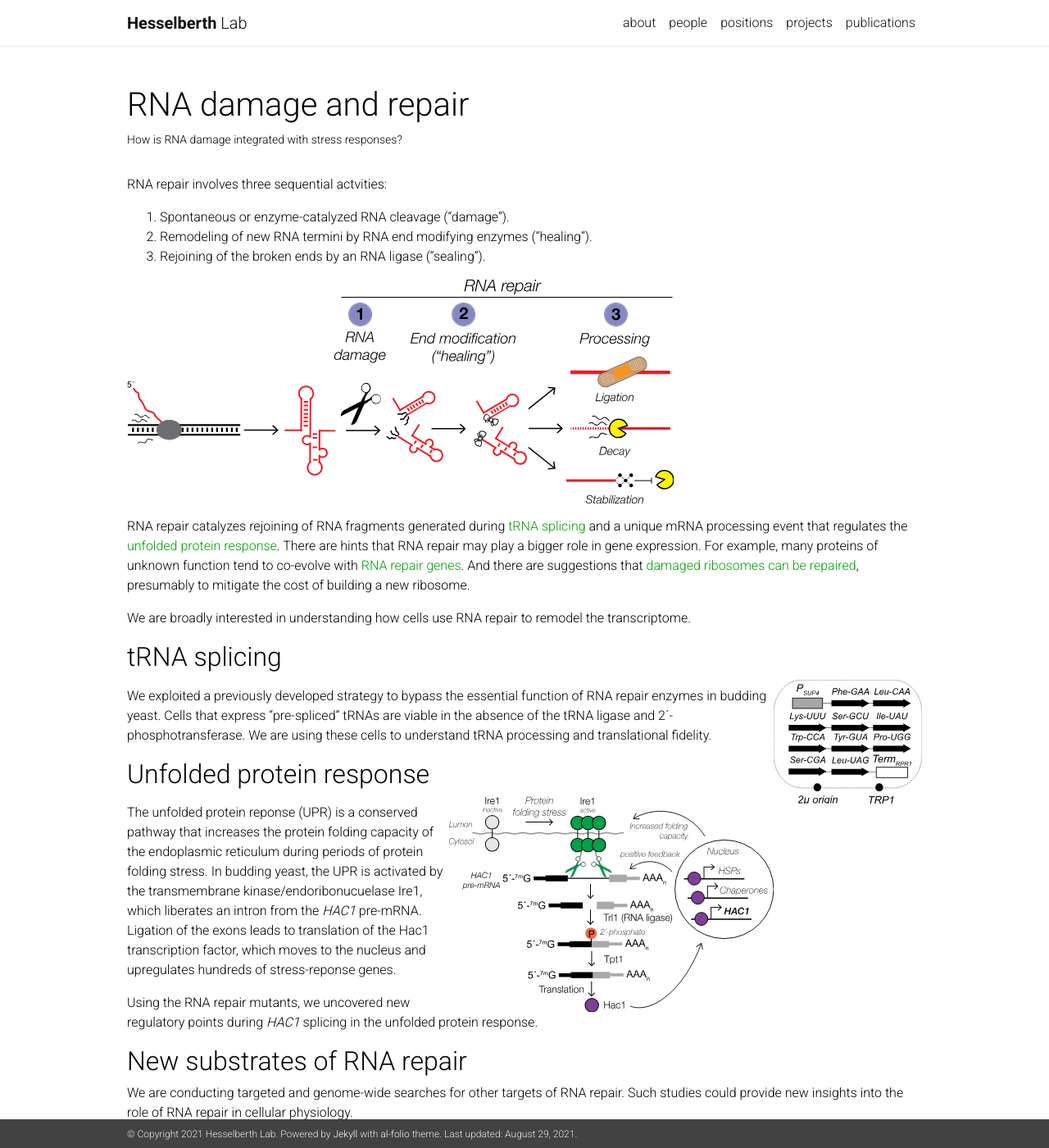
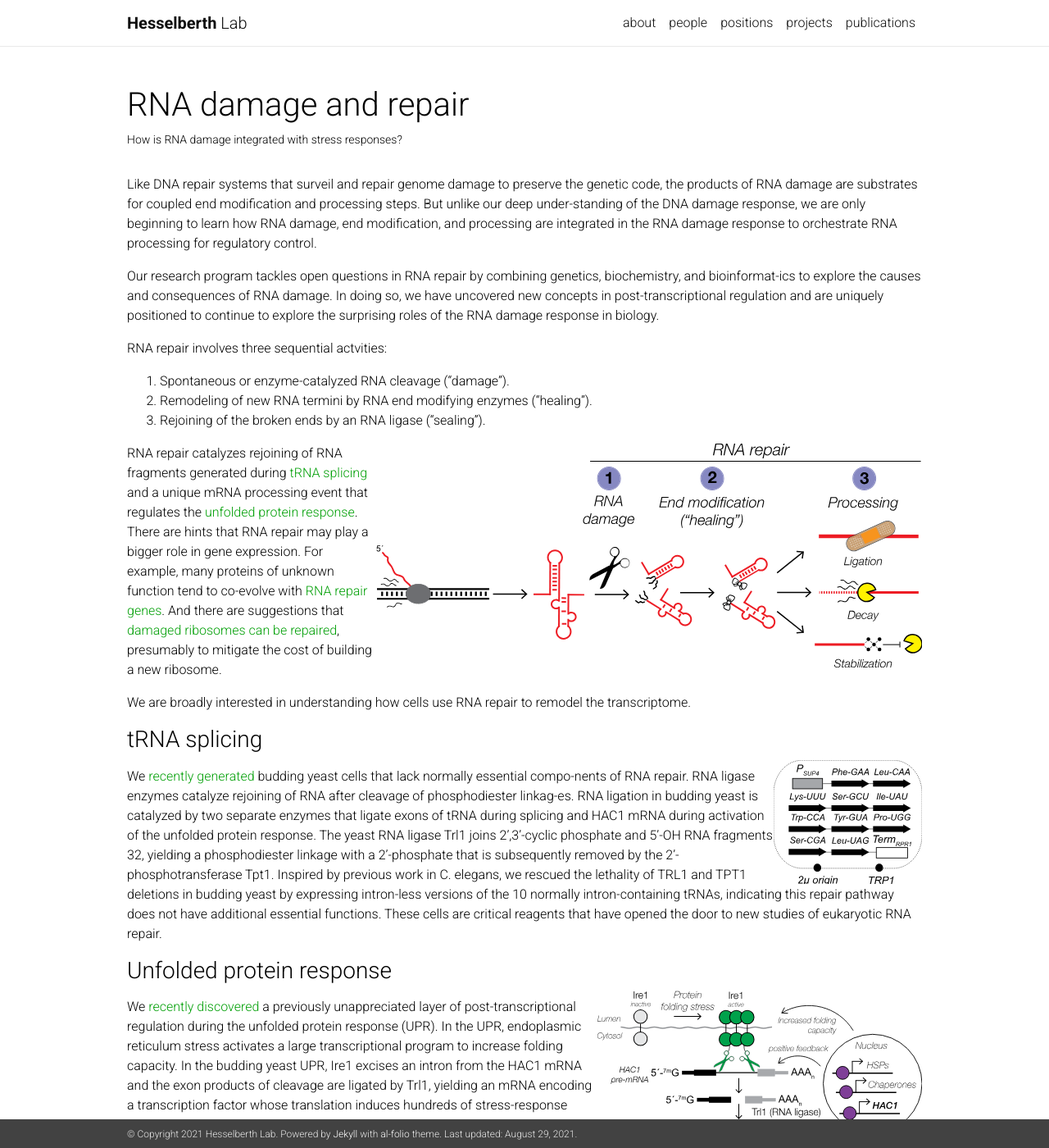
Before and after one commit to lkwhite/lab-website-new, a Jekyll site: the page built from _projects/rna-repair.md, in a window 1280 px wide and 1400 px high. Shown: the whole window at 82% size. Built offline with Jekyll 4.4.1, drawn with Linux system fonts in a browser that asks for light colours; nearby versions of some CDN libraries; comment, search, counter and statistics services are not loaded; a style sheet for code colours, icons or effects is not loaded; some of the changed text lies outside the part shown.

Commit message:
update project

```diff
--- a/_projects/rna-repair.md
+++ b/_projects/rna-repair.md
@@ -7,40 +7,92 @@
 category: research
 ---
 
+Like DNA repair systems that surveil and repair genome damage to preserve
+the genetic code, the products of RNA damage are substrates for coupled
+end modification and processing steps. But unlike our deep under-standing
+of the DNA damage response, we are only beginning to learn how RNA damage,
+end modification, and processing are integrated in the RNA damage response
+to orchestrate RNA processing for regulatory control.
+
+Our research program tackles open questions in RNA repair by combining
+genetics, biochemistry, and bioinformat-ics to explore the causes and
+consequences of RNA damage.  In doing so, we have uncovered new concepts
+in post-transcriptional regulation and are uniquely positioned to continue
+to explore the surprising roles of the RNA damage response in biology.
+
 RNA repair involves three sequential actvities:
 
 1. Spontaneous or enzyme-catalyzed RNA cleavage ("damage").
 2. Remodeling of new RNA termini by RNA end modifying enzymes ("healing").
 3. Rejoining of the broken ends by an RNA ligase ("sealing").
 
-<img src="/assets/img/rna-repair.svg" />
+<img style="float: right;" src="/assets/img/rna-repair.svg">
 
-RNA repair catalyzes rejoining of RNA fragments generated during [tRNA splicing](#trna-splicing) and a unique mRNA processing event that regulates the [unfolded protein response](#unfolded-protein-response). There are hints that RNA repair may play a bigger role in gene expression. For example, many proteins of unknown function tend to co-evolve with [RNA repair genes](https://www.ncbi.nlm.nih.gov/pubmed/27536007). And there are suggestions that [damaged ribosomes can be repaired](https://www.ncbi.nlm.nih.gov/pubmed/27789694), presumably to mitigate the cost of building a new ribosome.
+RNA repair catalyzes rejoining of RNA fragments generated during [tRNA
+splicing](#trna-splicing) and a unique mRNA processing event that
+regulates the [unfolded protein response](#unfolded-protein-response).
+There are hints that RNA repair may play a bigger role in gene expression.
+For example, many proteins of unknown function tend to co-evolve with [RNA
+repair genes](https://www.ncbi.nlm.nih.gov/pubmed/27536007). And there are
+suggestions that [damaged ribosomes can be
+repaired](https://www.ncbi.nlm.nih.gov/pubmed/27789694), presumably to
+mitigate the cost of building a new ribosome.
 
-We are broadly interested in understanding how cells use RNA repair to remodel the transcriptome.
+We are broadly interested in understanding how cells use RNA repair to
+remodel the transcriptome.
 
-## tRNA splicing
+### tRNA splicing
 
 <img style="float: right;" src="/assets/img/trna-block.svg">
 
-We exploited a previously developed strategy to bypass the essential function of RNA repair enzymes in budding yeast. Cells that express "pre-spliced" tRNAs are viable in the absence of the tRNA ligase and 2´-phosphotransferase. We are using these cells to understand tRNA processing and translational fidelity.
+We [recently generated](https://pubmed.ncbi.nlm.nih.gov/29212664/) budding
+yeast cells that lack normally essential compo-nents of RNA repair. RNA
+ligase enzymes catalyze rejoining of RNA after cleavage of phosphodiester
+linkag-es. RNA ligation in budding yeast is catalyzed by two separate
+enzymes that ligate exons of tRNA during splicing and HAC1 mRNA during
+activation of the unfolded protein response.  The yeast RNA ligase Trl1
+joins 2',3'-cyclic phosphate and 5'-OH RNA fragments 32, yielding a
+phosphodiester linkage with a 2'-phosphate that is subsequently removed by
+the 2'-phosphotransferase Tpt1. Inspired by previous work in C. elegans,
+we rescued the lethality of TRL1 and TPT1 deletions in budding yeast by
+expressing intron-less versions of the 10 normally intron-containing
+tRNAs, indicating this repair pathway does not have additional essential
+functions. These cells are critical reagents that have opened the door to
+new studies of eukaryotic RNA repair.
 
-## Unfolded protein response
+### Unfolded protein response
 
 <img style="float: right;" src="/assets/img/upr.svg">
 
-The unfolded protein reponse (UPR) is a conserved pathway that increases the protein folding capacity of the endoplasmic reticulum during periods of protein folding stress. In budding yeast, the UPR is activated by the transmembrane kinase/endoribonucuelase Ire1, which liberates an intron from the *HAC1* pre-mRNA. Ligation of the exons leads to translation of the Hac1 transcription factor, which moves to the nucleus and upregulates hundreds of stress-reponse genes.
+We [recently discovered](https://pubmed.ncbi.nlm.nih.gov/30874502/) a
+previously unappreciated layer of post-transcriptional regulation during
+the unfolded protein response (UPR). In the UPR, endoplasmic reticulum
+stress activates a large transcriptional program to increase folding
+capacity.  In the budding yeast UPR, Ire1 excises an intron from the HAC1
+mRNA and the exon products of cleavage are ligated by Trl1, yielding an
+mRNA encoding a transcription factor whose translation induces hundreds of
+stress-response genes.  Moreover, robust base-pairing between the 5'-exon
+and intron inhibits HAC1 translation Using cells with muta-tions in RNA
+repair and decay enzymes, we showed that kinase-mediated decay of HAC1
+splicing intermedi-ates both suppresses and activates the UPR. Together
+with recent studies our findings support a new paradigm in cell signaling:
+analogous to kinase-mediated signal transduction through pro-tein
+substrates, the UPR is controlled by kinase-mediated signal transduction
+through RNA substrates. These studies provide a strong conceptual
+foundation for understanding new couplings between RNA damage and repair.
 
-Using the RNA repair mutants, we uncovered new regulatory points during *HAC1* splicing in the unfolded protein response.
+### RNA sequencing approaches to study RNA damage repair
 
-## New substrates of RNA repair
+We previously developed methods to capture the [2´,3´-cyclic
+phosphate](/publication/2010/Schutz) and [5´-OH](/publication/2015/Peach)
+products of RNA decay and have used these broadly to study spontaneous and
+enzyme-catalyzed RNA cleavage.
 
-We are conducting targeted and genome-wide searches for other targets of RNA repair. Such studies could provide new insights into the role of RNA repair in cellular physiology.
-
-## RNA-seq methods to study RNA repair
-
-We previously developed methods to capture the [2´,3´-cyclic phosphate](/publication/2010/Schutz) and [5´-OH](/publication/2015/Peach) products of RNA decay and have used these broadly to study spontaneous and enzyme-catalyzed RNA cleavage.
+We are conducting targeted and genome-wide searches for other targets of
+RNA repair. Such studies could provide new insights into the role of RNA
+repair in cellular physiology.
 
 ## Funding
 
-This work is funded by an NIH MIRA grant ([R35 GM119550](https://projectreporter.nih.gov/project_info_description.cfm?aid=9322528&icde=35801054&ddparam=&ddvalue=&ddsub=&cr=1&csb=default&cs=ASC&pball=)).
+This work is funded by an NIH MIRA grant ([R35
+GM119550](https://projectreporter.nih.gov/project_info_description.cfm?aid=9322528&icde=35801054&ddparam=&ddvalue=&ddsub=&cr=1&csb=default&cs=ASC&pball=)).
```
